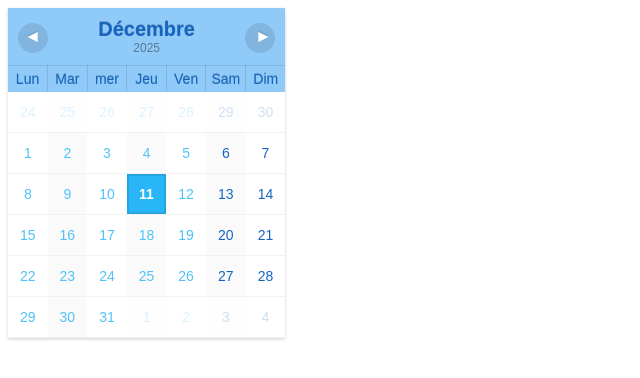
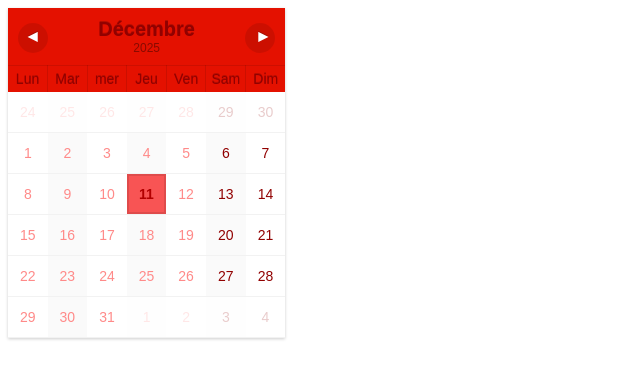
Before and after one commit to emmapeytoureau-maker/Calendrier, a plain HTML site: page index.html in a window 1280 px wide. Shown: the whole page, without its empty margins (0-640 px from the left). Drawn offline with Linux system fonts and the light colour scheme.

Commit message:
Update index.html

```diff
--- a/index.html
+++ b/index.html
@@ -63,8 +63,8 @@ td:last-child, th:last-child {
 th {
     border-top: 1px solid rgba(0,0,0,0.1);
     border-right: 1px solid rgba(0,0,0,0.1);
-    background-color: #90CAF9;
-    color: #1565C0;
+    background-color: #E41100;
+    color: #910100;
     text-shadow: 0px -1px 0px rgba(0,0,0,0.2);
     font-weight: normal;
 }
@@ -83,7 +83,7 @@ td {
     border-bottom: 1px solid rgba(0,0,0,0.05);
 }
 td>span {
-    color: #4FC3F7;
+    color: #FF8A89;
     padding: 10px;
     display: block;
     border: 2px solid transparent;
@@ -95,20 +95,20 @@ td:nth-child(even)>span {
 }
 td:last-child>span,
 td:nth-child(6)>span {
-    color: #1565C0;
+    color: #910100;
 }
 td.avui>span {
     font-weight: bold;
-    background-color: #29B6F6;
-    color: #fff;
+    background-color: #F85454;
+    color: #B20000;
     border: 2px solid rgba(0,0,0,0.1);
 }
 td.fora > span {
     opacity: 0.2;
 }
 td > span:hover {
-    background: #4FC3F7;
-    color: #fff;
+    background: #FF8A89;
+    color: #B20000;
 }
 .boto-next, .boto-prev {
     background: rgba(0,0,0,0.1);
```
